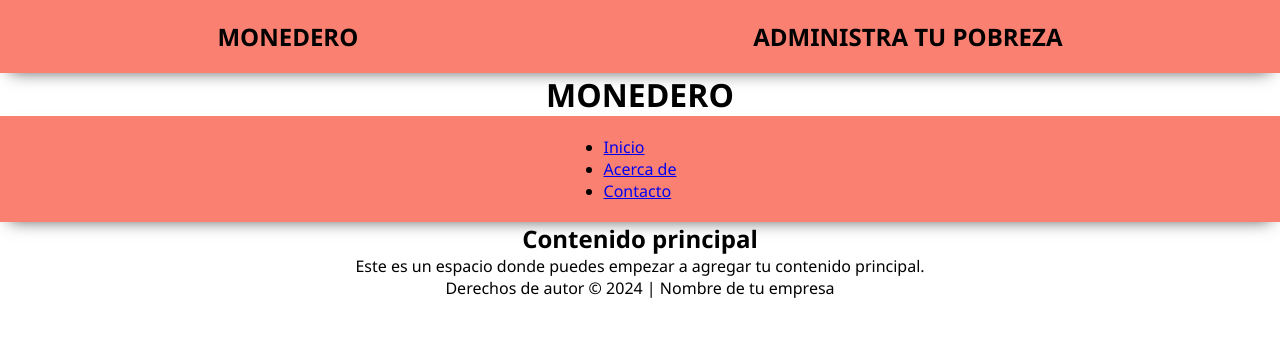
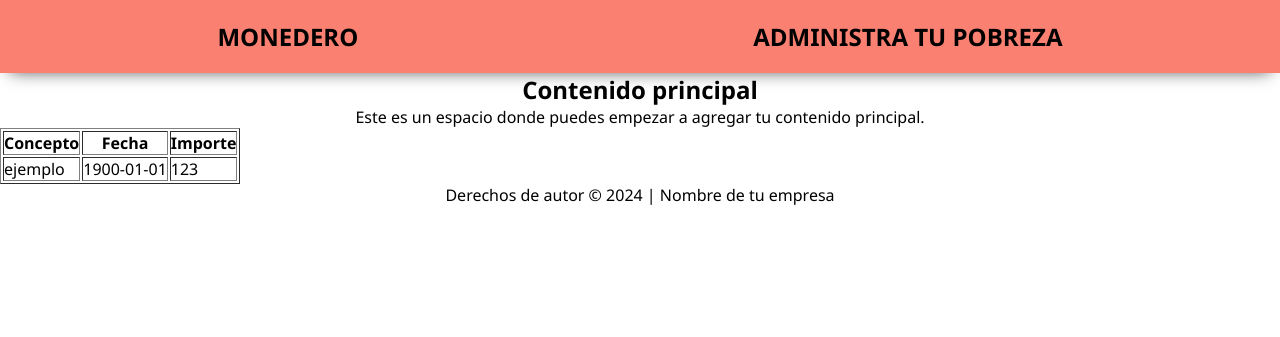
Before and after one commit to LuciaRol/monedero_mvc, a PHP site: page /php/ in a window 1280 px wide. Shown: the top 337 px of the page. Run offline with PHP 8.4, Linux system fonts and the light colour scheme.

Commit message:
comencemos

```diff
--- a/Controllers/DashboardController.php
+++ b/Controllers/DashboardController.php
@@ -10,7 +10,7 @@ class DashboardController {
     }
 
     public function mostrarNuevaMonedero() {
-    // Ruta al archivo CSV donde se almacenarán las Monederos
+    // Ruta al archivo txt donde se almacenarán las Monederos
     $archivotxt = 'monedero.txt';
     // Si la solicitud es POST, procesar el formulario
     if ($_SERVER["REQUEST_METHOD"] == "POST") {
@@ -46,12 +46,47 @@ class DashboardController {
 
 
     }
+ }
+    public function mostrarMovimientosGuardados() {
+        // Ruta al archivo CSV donde se almacenan los Monederos
+        $archivoTXT  = 'monedero.txt';
 
-    // Si es GET o hay errores, renderizar la página del formulario
-    $pagina = new Pages();
-    $pagina->render("nuevaMonedero");
+        // Comprobar si el archivo existe
+        if (!file_exists($archivoTXT )) {
+            echo "No se encontró el archivo de Monederos.";
+            return;
+        }
+
+        // Abrir el archivo en modo lectura
+        $archivo = fopen($archivoTXT , 'r');
+
+        // Comprobar si se pudo abrir el archivo
+        if (!$archivo) {
+            echo "Error al abrir el archivo de Monederos.";
+            return;
+        }
+
+        // Mostrar una tabla HTML para los datos
+        echo "<table border='1'>
+                <tr>
+                    <th>Concepto</th>
+                    <th>Fecha</th>
+                    <th>Importe</th>
+                </tr>";
+
+        // Leer cada línea del archivo CSV y mostrar los datos en la tabla
+        while (($datos = fgetcsv($archivo)) !== false) {
+            echo "<tr>";
+            foreach ($datos as $dato) {
+                echo "<td>" . htmlspecialchars($dato) . "</td>";
+            }
+            echo "</tr>";
+        }
+
+        echo "</table>";
+
+        // Cerrar el archivo después de usarlo
+        fclose($archivo);
     }
 
-
-
 }
--- a/Views/dashboard.php
+++ b/Views/dashboard.php
@@ -8,19 +8,19 @@
     <link rel="stylesheet" href="estilos.css">
 </head>
 <body>
-    <header>
-        <h1>MONEDERO</h1>
-    </header>
-    <nav>
-        <ul>
-            <li><a href="#">Inicio</a></li>
-            <li><a href="#">Acerca de</a></li>
-            <li><a href="#">Contacto</a></li>
-        </ul>
-    </nav>
-    <section>
+       <section>
         <h2>Contenido principal</h2>
         <p>Este es un espacio donde puedes empezar a agregar tu contenido principal.</p>
+
+
+        <?php
+
+        // Crear una instancia del controlador
+        $dashboardController = new Controllers\DashboardController();
+
+        // Llamar a la función para mostrar los Movimientos guardados
+        $dashboardController->mostrarMovimientosGuardados();
+        ?>
     </section>
     <footer>
         <p>Derechos de autor &copy; 2024 | Nombre de tu empresa</p>
--- a/monedero.txt
+++ b/monedero.txt
@@ -1,2 +1 @@
-
-Chalet,Albaicín,"falsa falsa",5,123445,100,"Captura de pantalla 2024-04-12 132215.png","nerdito y nerdazo"
+ejemplo, 1900-01-01, 123
```
